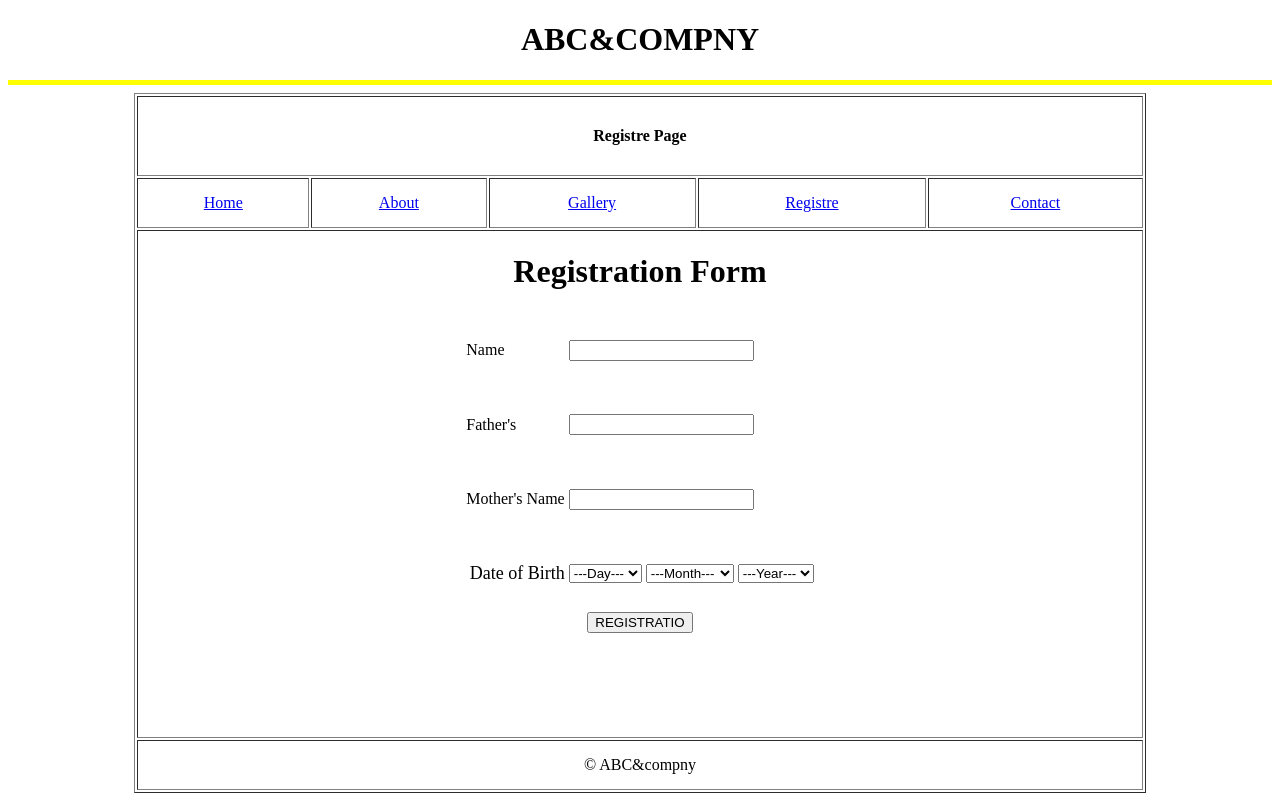
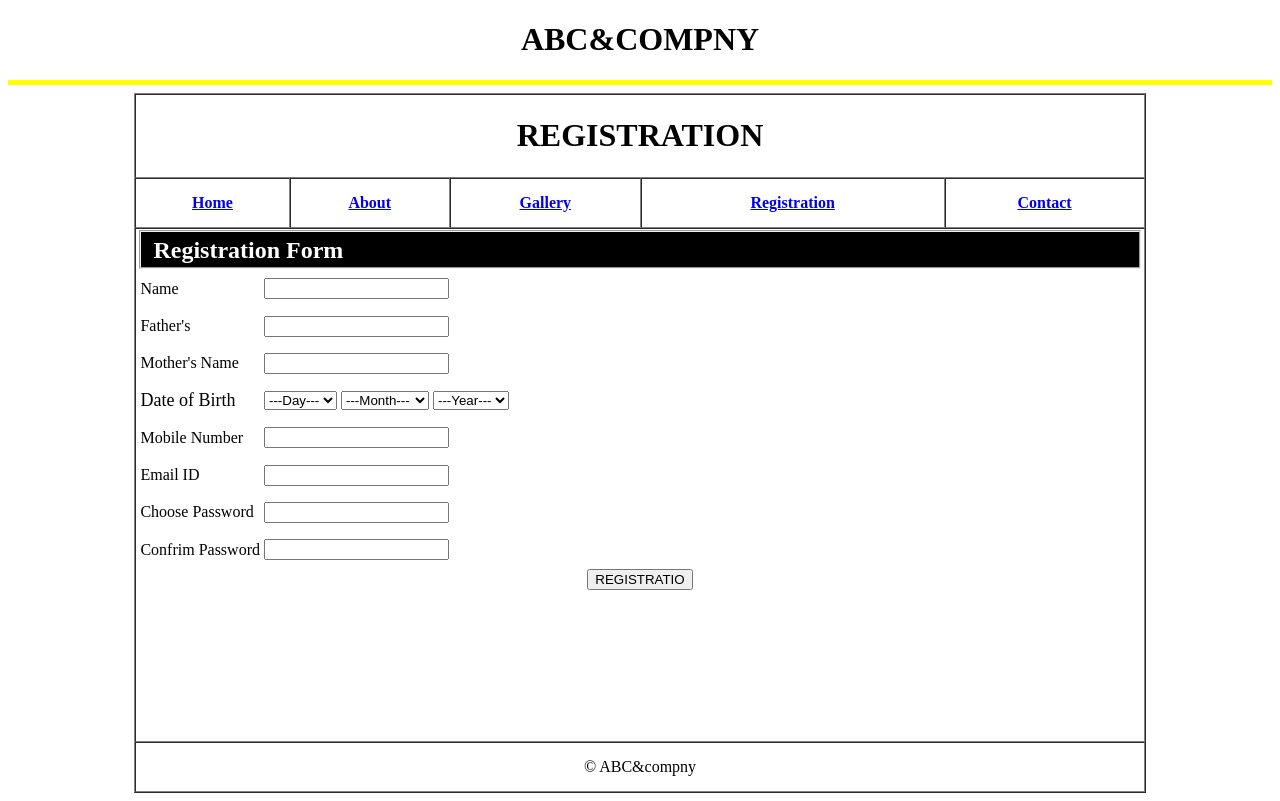
Before and after one commit to shrifaman/abc-compny, a plain HTML site: page registration.html in a window 1280 px wide. Drawn offline with Linux system fonts and the light colour scheme.

Commit message:
abc&compny

```diff
--- a/registration.html
+++ b/registration.html
@@ -6,19 +6,19 @@
         <hr size="5" color="yellow">
     </head>
 <body>
-    <table border="1" width="80%" height="700" align="center">
+    <table border="1" cellspacing="0" width="80%" height="700" align="center">
         <tr height="80">
-            <th colspan="5">Registre Page</th>
+            <th colspan="5"><h1>REGISTRATION</h1></th>
         </tr>
         <tr height="50">
-            <td align="center"><a href="index.html">Home</a></td>
-            <td align="center"><a href="about.html">About</a></td>
-            <td align="center"><a href="gallery.html">Gallery</a></td>
-            <td align="center"><a href="registration.html">Registre</a></td>
-            <td align="center"><a href="contact.html">Contact</a></td>
+            <td align="center"><a href="index.html"><strong>Home</strong></a></td>
+            <td align="center"><a href="about.html"><strong>About</strong></a></td>
+            <td align="center"><a href="gallery.html"><strong>Gallery</strong></a></td>
+            <td align="center"><a href="registration.html"><strong>Registration</strong></a></td>
+            <td align="center"><a href="contact.html"><strong>Contact</strong></a></td>
         </tr>
         <tr>
-            <td colspan="6" valign="top" align="center"><h1>Registration Form</h1>
+            <td colspan="6" valign="top" align="left"><fieldset style="height: 20px; background-color: black;"><font color="white" size="5"><b>Registration Form</b></font></fieldset>
 
                 <form>
                     <table height="300">
@@ -41,7 +41,7 @@
                             </td>
                         </tr>
                         <tr>
-                            <td align="right"><font size="4">Date of Birth</font></td>
+                            <td><font size="4">Date of Birth</font></td>
                             <td>
                                 <select>
                                     <option>---Day---</option>
@@ -127,6 +127,30 @@
                                 </select>
                             </td>
                         </tr>
+                        <tr>
+                            <td>Mobile Number</td>
+                            <td>
+                                <input type="text">
+                            </td>
+                        </tr>
+                        <tr>
+                            <td>Email ID</td>
+                            <td>
+                                <input type="email">
+                            </td>
+                        </tr>
+                        <tr>
+                            <td>Choose Password</td>
+                            <td>
+                                <input type="password">
+                            </td>
+                        </tr>
+                        <tr>
+                            <td>Confrim Password</td>
+                            <td>
+                                <input type="password">
+                            </td>
+                        </tr>
                     </table>
                     <center>
                         <input type="submit" value="REGISTRATIO">
```
Also changed, not shown: about.html (+15 -9 lines), contact.html (+7 -7 lines), gallery.html (+12 -8 lines), index.html (+14 -8 lines), images/green soft.png (added).
